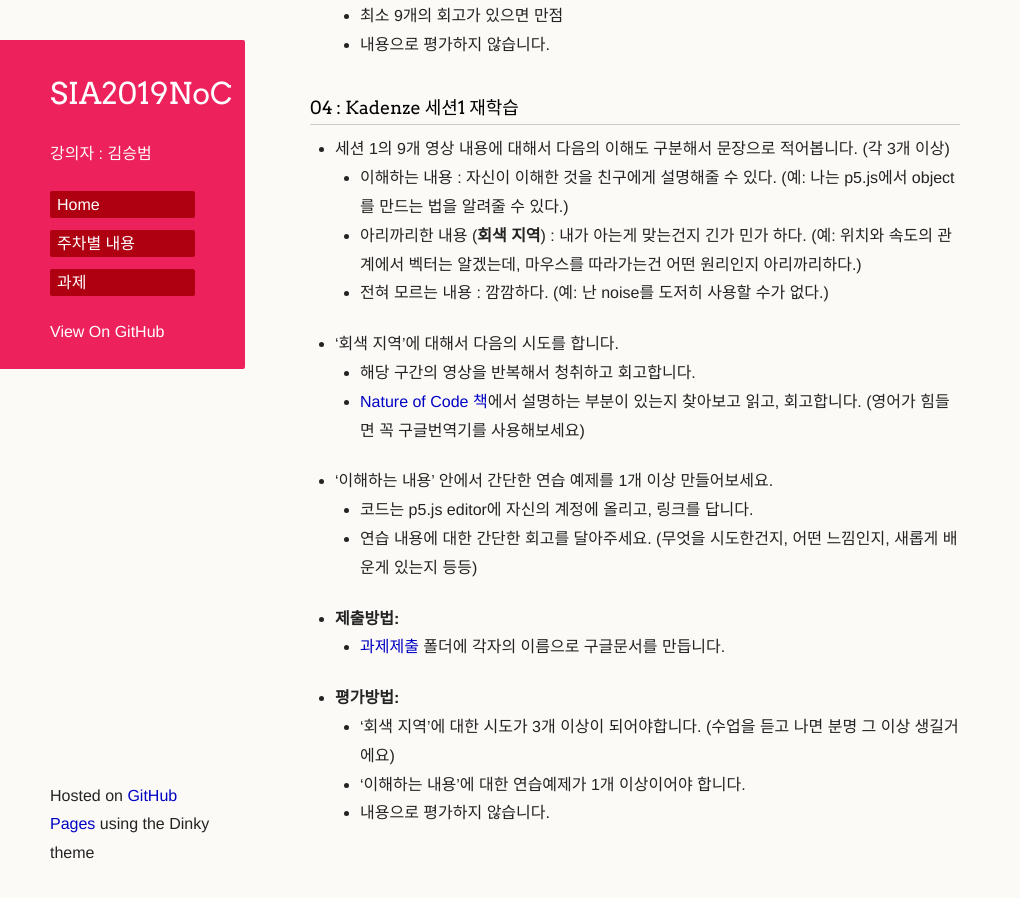
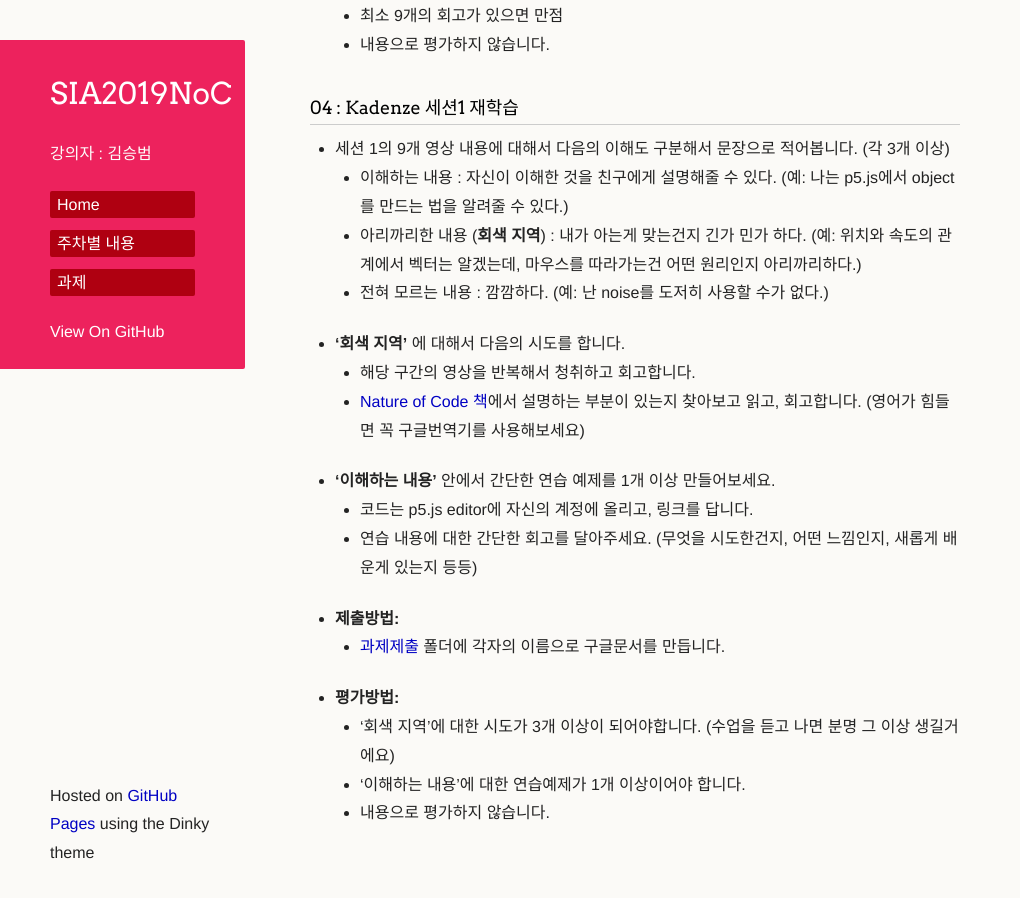
Before and after one commit to picxenk/SIA2019NoC, a Jekyll site: the page built from homework.md, in a window 1280 px wide and 900 px high, scrolled down 1262 px. Shown: the whole window, without its empty margins (0-1020 px from the left). Built offline with Jekyll 4.4.1, drawn with Linux system fonts in a browser that asks for light colours; our own code applies the rules of GitHub Pages for plain Markdown files; a script that is not in the unit is left out; the repository's description, which GitHub fills in, is left out.

```diff
--- a/homework.md
+++ b/homework.md
@@ -44,10 +44,10 @@
    * 이해하는 내용 : 자신이 이해한 것을 친구에게 설명해줄 수 있다. (예: 나는 p5.js에서 object를 만드는 법을 알려줄 수 있다.)
    * 아리까리한 내용 (**회색 지역**) : 내가 아는게 맞는건지 긴가 민가 하다. (예: 위치와 속도의 관계에서 벡터는 알겠는데, 마우스를 따라가는건 어떤 원리인지 아리까리하다.)
    * 전혀 모르는 내용 : 깜깜하다. (예: 난 noise를 도저히 사용할 수가 없다.)
- * '회색 지역'에 대해서 다음의 시도를 합니다.
+ * **'회색 지역'** 에 대해서 다음의 시도를 합니다.
    * 해당 구간의 영상을 반복해서 청취하고 회고합니다.
    * [Nature of Code 책](https://natureofcode.com/book/)에서 설명하는 부분이 있는지 찾아보고 읽고, 회고합니다. (영어가 힘들면 꼭 구글번역기를 사용해보세요)
- * '이해하는 내용' 안에서 간단한 연습 예제를 1개 이상 만들어보세요.
+ * **'이해하는 내용'** 안에서 간단한 연습 예제를 1개 이상 만들어보세요.
    * 코드는 p5.js editor에 자신의 계정에 올리고, 링크를 답니다.
    * 연습 내용에 대한 간단한 회고를 달아주세요. (무엇을 시도한건지, 어떤 느낌인지, 새롭게 배운게 있는지 등등)
  * **제출방법:**
```
